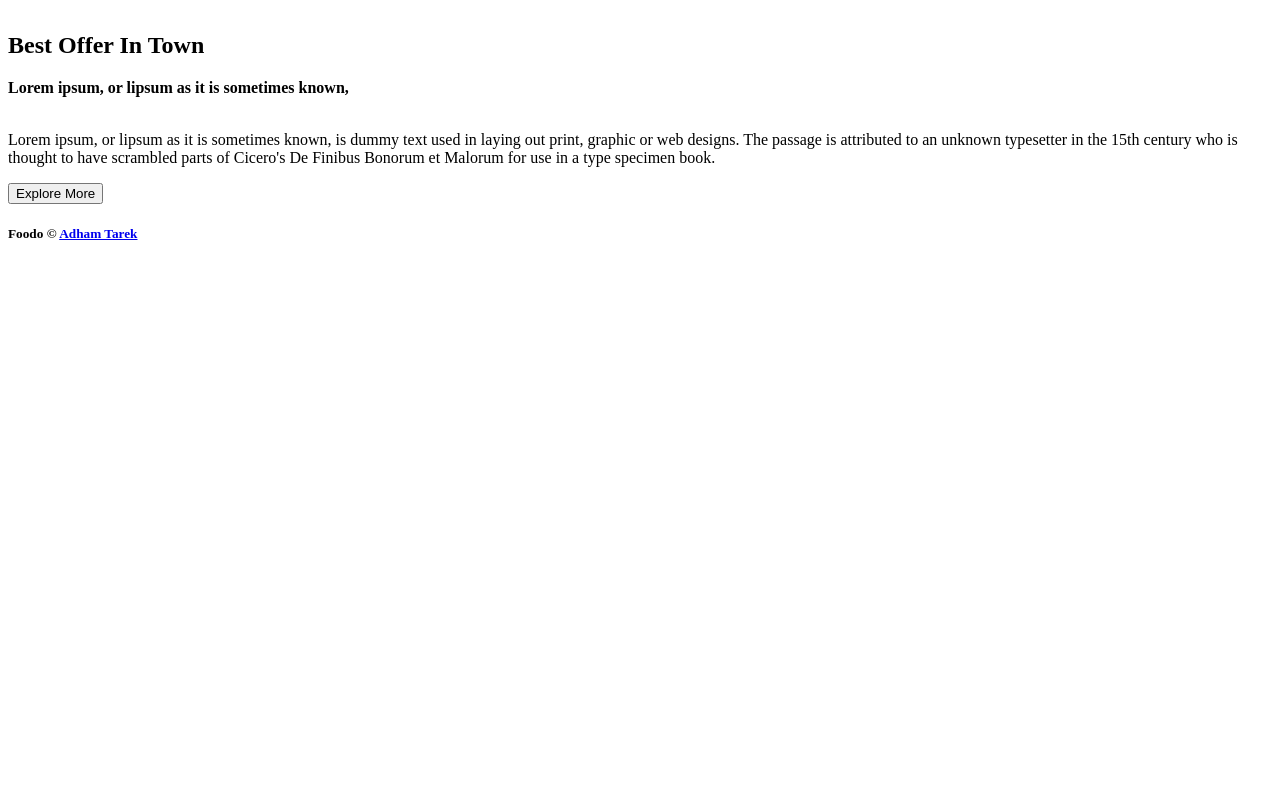
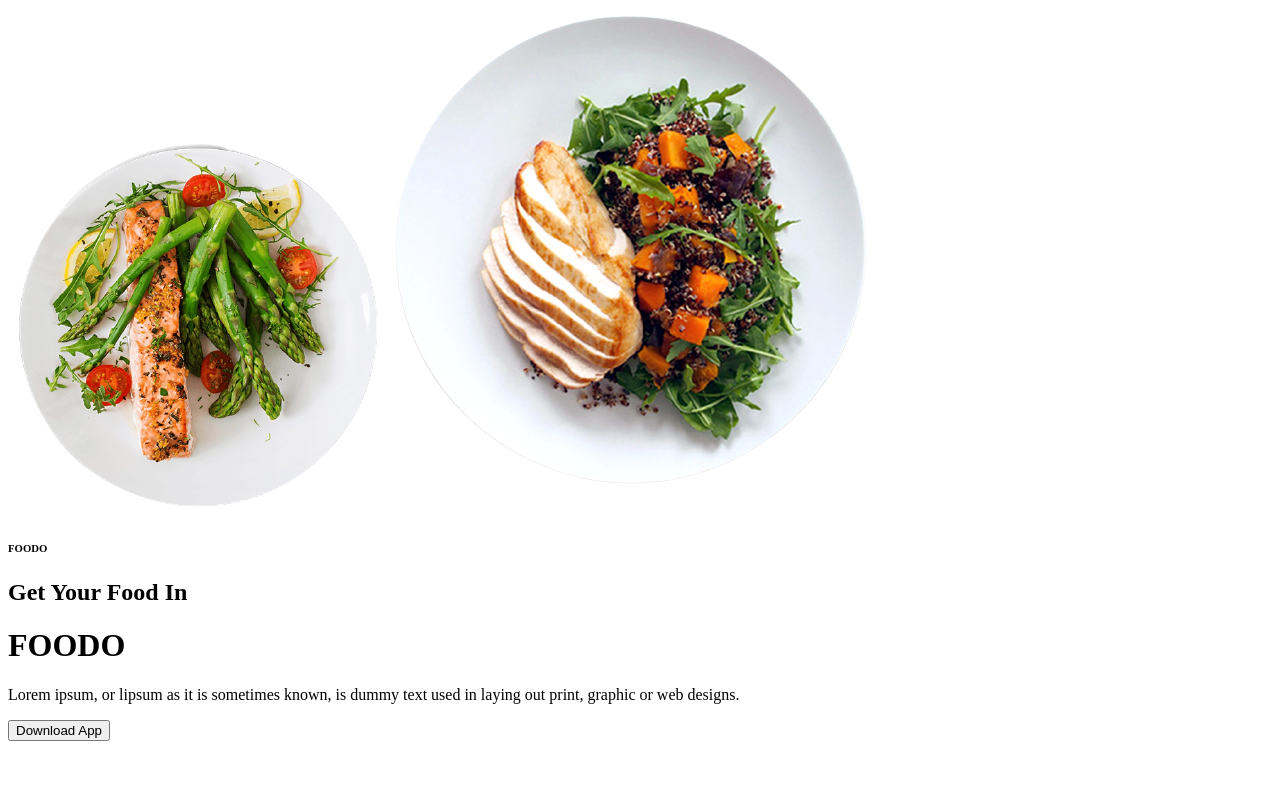
Before and after one commit to adham618/foodo-landing-page, a Next.js app: page / in a window 1280 px wide. Shown: the part 500-1289 px from the top of the page. Before the commit the page ends 800 px from the top, so only its background shows below. Built offline with nearby package versions, Linux system fonts and the light colour scheme.

Commit message:
complete TopContainer Component

```diff
--- a/src/common/components/TopContainer/TopContainer.tsx
+++ b/src/common/components/TopContainer/TopContainer.tsx
@@ -1,12 +1,46 @@
+/* eslint-disable @next/next/no-img-element */
+import { Container, Row, Col } from "react-bootstrap"
+
 interface TopContainerProps {
 
 }
 
 const TopContainer = ({ }: TopContainerProps) => {
   return (
-    <div>
-
-    </div>
+    <>
+      <div className="background"></div>
+      <div className="texture">
+        <Container className="container-top">
+          <Row className="section-top">
+            <Col xs={12} md={6} className="section-top-left">
+              <img className="img-fluid" src="/assets/mobile.png" alt="" />
+            </Col>
+            <Col xs={12} md={6} className="section-top-right shadow">
+              <div className="plate-img-container">
+                <img
+                  className="plate-img img-fluid"
+                  src="/assets/plate-two.png"
+                  alt=""
+                />
+                <img
+                  className="plate-img img-fluid"
+                  src="/assets/plate-three.png"
+                  alt=""
+                />
+              </div>
+              <h6>FOODO</h6>
+              <h2>Get Your Food In</h2>
+              <h1>FOODO</h1>
+              <p>
+                Lorem ipsum, or lipsum as it is sometimes known, is dummy text
+                used in laying out print, graphic or web designs.
+              </p>
+              <button className="btn btn-custom">Download App</button>
+            </Col>
+          </Row>
+        </Container>
+      </div>
+    </>
   )
 }
 export default TopContainer
```
